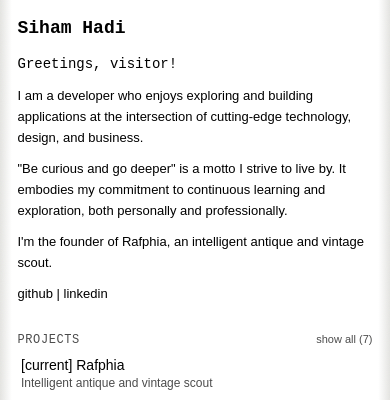
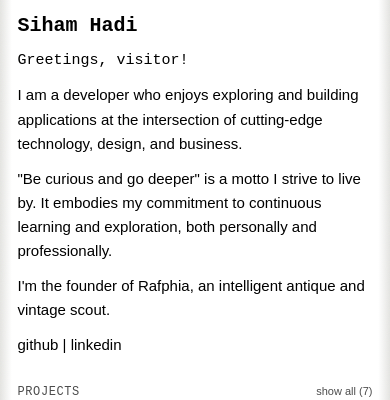
Before and after one commit to csobr/personal-website, a Next.js app: page / in a window 390 px wide. Shown: the top 400 px of the page. Built offline with nearby package versions, Linux system fonts and the light colour scheme.

Commit message:
Make the intro text easier to read
- Set intro and greeting text to 15px with a golden-ratio line height
- Bump the name heading to 20px
- Allow pinch-zoom on mobile

```diff
--- a/app/layout.js
+++ b/app/layout.js
@@ -77,8 +77,6 @@ export const metadata = {
 export const viewport = {
   width: 'device-width',
   initialScale: 1,
-  maximumScale: 1,
-  userScalable: false,
 };
 
 export default function RootLayout({ children }) {
--- a/index.css
+++ b/index.css
@@ -117,20 +117,21 @@ a:hover {
 /* Greeting */
 .greeting {
   font-family: 'Courier New', Courier, monospace;
-  font-size: 14px;
+  font-size: 15px;
   margin-bottom: 0.75rem;
 }
 
 /* About */
 .about-section {
   margin-bottom: 2rem;
-  font-size: 13px;
-  line-height: 1.6;
+  font-size: 15px;
+  line-height: 1.618;
 }
 
 .about-section h1 {
   font-family: 'Courier New', Courier, monospace;
-  font-size: 18px;
+  font-size: 20px;
+  line-height: 1.2;
   font-weight: 600;
   margin-bottom: 0.75rem;
 }
```
